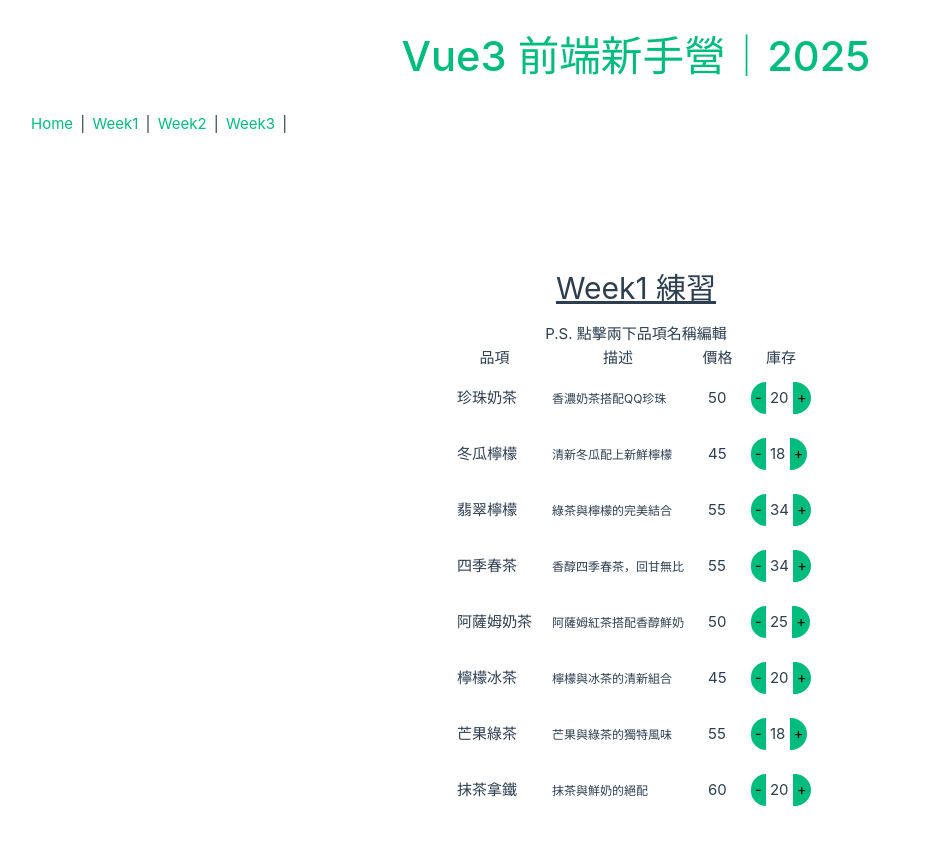
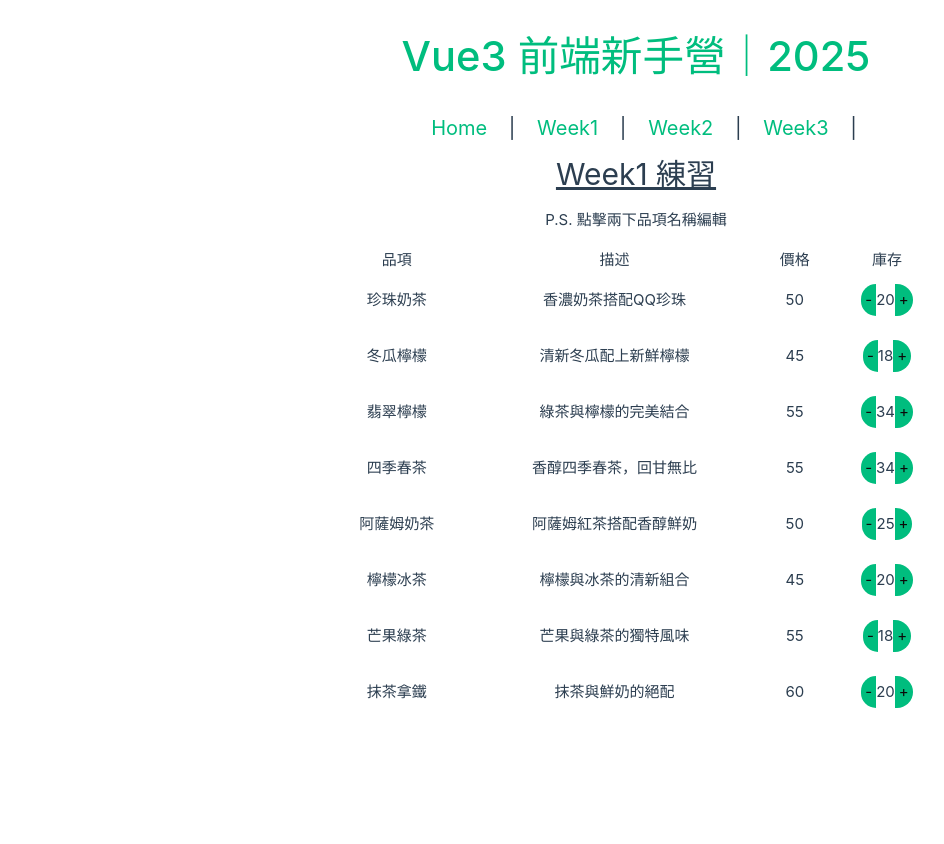
Before and after one commit to Mingx1994x/HS_Vue_practice, a Vue app: page /#/week1 in a window 1280 px wide. Shown: the top 844 px of the page, without its empty margins (4-948 px from the left). After the commit the page ends 800 px from the top, so only its background shows below. Built offline with nearby package versions, Linux system fonts and the light colour scheme.

Commit message:
style: 調整頁面版面定位與樣式

```diff
--- a/src/App.vue
+++ b/src/App.vue
@@ -32,7 +32,7 @@ onMounted(() => {
     <HelloWorld msg="Vue3 前端新手營｜2025" />
   </header>
   <NavLinks :routes="links" mainNav />
-  <div class="container mx-auto">
+  <div class="flex flex-wrap -mx-3 mt-3">
     <RouterView />
   </div>
 </template>
--- a/src/components/NavLinks.vue
+++ b/src/components/NavLinks.vue
@@ -6,12 +6,39 @@ defineProps({
     type: Array,
     default: () => [],
   },
+  mainNav: {
+    type: Boolean,
+    default: false,
+  },
 })
 </script>
 <template>
-  <nav>
+  <nav class="w-3/4" :class="mainNav ? 'mx-auto text-center' : 'me-auto'">
     <template v-for="(item, key) in routes" :key="key">
       <RouterLink :to="item.route">{{ item.name }} </RouterLink> |
     </template>
   </nav>
 </template>
+<style scoped>
+nav {
+  font-size: 20px;
+}
+
+nav a.router-link-exact-active {
+  box-shadow: inset 0 6px 15px var(--color-secondary-300);
+}
+
+nav a.router-link-exact-active:hover {
+  background-color: transparent;
+}
+
+nav a {
+  display: inline-block;
+  padding: 0 1rem;
+  border-radius: 8px;
+}
+
+nav a:first-of-type {
+  border: 0;
+}
+</style>
--- a/src/components/LessonExample.vue
+++ b/src/components/WeekThreeLessonExample.vue
@@ -75,7 +75,7 @@ onMounted(() => {
   <div class="demo-container">
     <h3 class="text-2xl">ProductCard 雙情境範例</h3>
     <!-- 顯示商品內容 -->
-    <div v-if="hasData">
+    <div class="flex flex-col xl:flex-row gap-2" v-if="hasData">
       <!-- 情境 A：商品列表（正常版） -->
       <section class="section">
         <h4 class="text-xl text-slate-900">情境 A：商品列表（正常版）</h4>
--- a/src/router/index.js
+++ b/src/router/index.js
@@ -28,7 +28,7 @@ const router = createRouter({
       children: [
         {
           path: '',
-          component: () => import('../components/LessonExample.vue')
+          component: () => import('../components/WeekThreeLessonExample.vue')
         },
         {
           path: 'week3-task',
--- a/src/views/HomeView.vue
+++ b/src/views/HomeView.vue
@@ -3,7 +3,7 @@ import TheWelcome from '../components/TheWelcome.vue'
 </script>
 
 <template>
-  <main>
+  <main class="w-1/2 mx-auto">
     <TheWelcome />
   </main>
 </template>
--- a/src/views/WeekOneView.vue
+++ b/src/views/WeekOneView.vue
@@ -121,10 +121,11 @@ const cancelEditProduct = (id) => {
 }
 </script>
 <template>
-  <div class="wrap">
-    <h2 class="text-3xl font-bold underline py-4">Week1 練習</h2>
-    <p>P.S. 點擊兩下品項名稱編輯</p>
-    <table class="py-3">
+  <div class="w-3/4 xl:w-1/2 mx-auto">
+    <h2 class="text-3xl font-bold underline text-center mb-4">Week1 練習</h2>
+    <div class="flex flex-col items-center">
+      <p class="mb-4">P.S. 點擊兩下品項名稱編輯</p>
+      <table class="w-full">
         <thead>
           <tr>
             <th scope="col">品項</th>
@@ -136,7 +137,7 @@ const cancelEditProduct = (id) => {
         <tbody>
           <tr v-for="item in products" :key="item.id">
             <td v-on:dblclick="switchEditMode(item.id, item.name)" class="p-2">
-            <div v-if="editMode[item.id]" class="flex items-center">
+              <div v-if="editMode[item.id]" class="flex items-center justify-center">
                 <input
                   name="productName"
                   type="text"
@@ -155,14 +156,15 @@ const cancelEditProduct = (id) => {
                   </button>
                 </div>
               </div>
-            <div v-else>{{ item.name }}</div>
+              <p v-else class="text-center">{{ item.name }}</p>
               <!-- {{ item.name }} <input type="text" v-model="item.name" /> -->
             </td>
             <td class="p-3">
-            <small>{{ item.description }}</small>
+              <p class="text-center">{{ item.description }}</p>
             </td>
-          <td class="p-3">{{ item.price }}</td>
+            <td class="p-3 text-center">{{ item.price }}</td>
             <td class="p-3">
+              <div class="flex items-center justify-center">
                 <button v-on:click="reduceQty(item.id)" class="btn-sm btn-primary rounded-l-full">
                   -
                 </button>
@@ -170,19 +172,11 @@ const cancelEditProduct = (id) => {
                 <button v-on:click="addQty(item.id)" class="btn-sm btn-primary rounded-e-full">
                   +
                 </button>
+              </div>
             </td>
           </tr>
         </tbody>
       </table>
     </div>
+  </div>
 </template>
-
-<style>
-.wrap {
-  display: flex;
-  flex-direction: column;
-  justify-content: center;
-  align-items: center;
-  min-height: 100vh;
-}
-</style>
--- a/src/views/WeekThreeView.vue
+++ b/src/views/WeekThreeView.vue
@@ -15,9 +15,11 @@ const links = ref([
 ])
 </script>
 <template>
-  <div>
-    <h2 class="text-3xl font-bold underline py-4">Week3</h2>
+  <div class="w-3/4 mx-auto">
+    <h2 class="text-3xl font-bold underline text-center mb-4">Week3 練習</h2>
     <NavLinks :routes="links" />
-    <RouterView />
+    <div class="mt-8">
+      <RouterView />
+    </div>
   </div>
 </template>
--- a/src/views/WeekTwoView.vue
+++ b/src/views/WeekTwoView.vue
@@ -103,10 +103,11 @@ onMounted(() => {
 </script>
 
 <template>
+  <div class="w-3/4 xl:w-1/2 mx-auto">
+    <h2 class="text-3xl font-bold underline text-center mb-4">Week2 練習</h2>
     <div class="flex flex-col gap-y-4">
-    <h2 class="text-3xl font-bold underline">Week2 練習</h2>
       <!-- 登入 / 註冊 -->
-    <div class="flex flex-col">
+      <div class="flex flex-col self-center mb-5">
         <template v-if="modeState === 'login'">
           <label class="block mb-4">
             <span class="text-primary-500">Email</span>
@@ -190,4 +191,5 @@ onMounted(() => {
         </div>
       </template>
     </div>
+  </div>
 </template>
```
Lines whose indentation alone changed are shown as unchanged.
